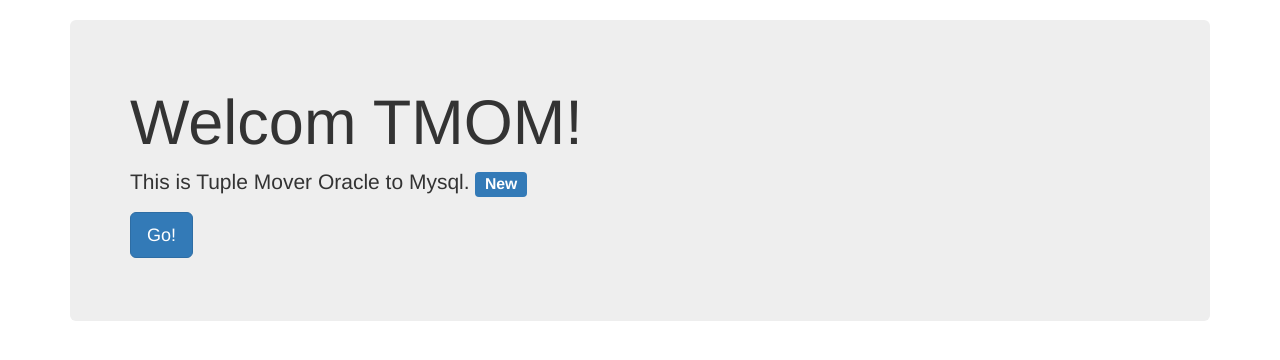
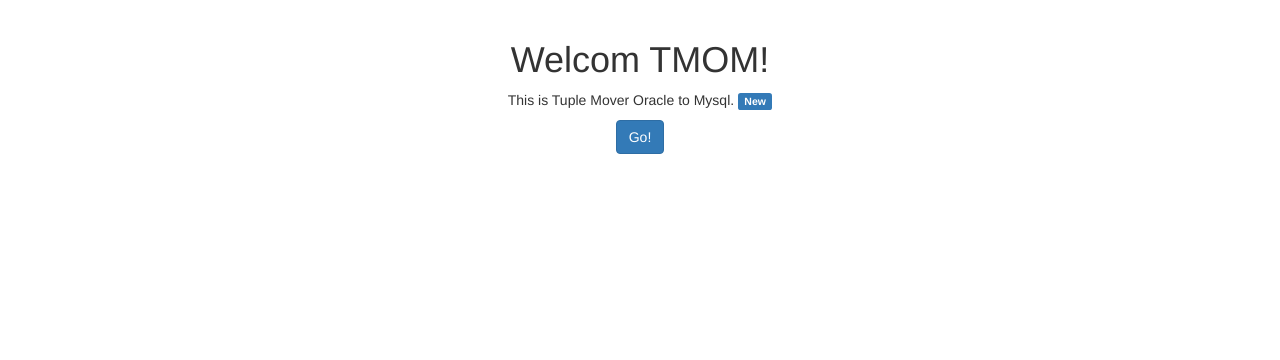
Before and after one commit to ahwaboin/tmom, a PHP site: page / in a window 1280 px wide. Shown: the part 52-412 px from the top of the page. Run offline with PHP 8.4, Linux system fonts and the light colour scheme.

Commit message:
move folder

```diff
--- a/TMOM/basephp/footer.php
+++ b/TMOM/basephp/footer.php
@@ -1,6 +1,6 @@
     <!-- jQuery -->
-    <script src="../js/jquery-3.2.1.min.js"></script>
+    <script src="../resources/js/jquery-3.2.1.min.js"></script>
     <!-- Bootstrap -->
-    <script src="../js/bootstrap.min.js"></script>
+    <script src="../resources/js/bootstrap.min.js"></script>
   </body>
 </html>
--- a/TMOM/basephp/header.php
+++ b/TMOM/basephp/header.php
@@ -7,7 +7,10 @@
     <title>TMOM - Tuple Mover Oracle to Mysql</title>
 
     <!-- 부트스트랩 -->
-    <link href="../css/bootstrap.min.css" rel="stylesheet">
+    <link href="../resources/css/bootstrap.min.css" rel="stylesheet">
+    <!-- my style -->
+    <link href="../resources/css/style.css" rel="stylesheet">
+
 
     <!-- IE8 에서 HTML5 요소와 미디어 쿼리를 위한 HTML5 shim 와 Respond.js -->
     <!-- WARNING: Respond.js 는 당신이 file:// 을 통해 페이지를 볼 때는 동작하지 않습니다. -->
--- a/TMOM/index.php
+++ b/TMOM/index.php
@@ -2,12 +2,16 @@
 include 'basephp/header.php';
 ?>
 
-<section>
+<section id="mainSection">
 	<div class="container">
-		<div class="jumbotron">
-		  <h1>Welcom TMOM!</h1>
-		  <p>This is Tuple Mover Oracle to Mysql. <span class="label label-primary">New</span></p>
-		  <p><a class="btn btn-primary btn-lg" href="dmsection/dmora.php" role="button">Go!</a></p>
+		<div class="row">
+			<div class="col-md-12">
+				<div class="text-center mainSection">
+				  <h1>Welcom TMOM!</h1>
+				  <p>This is Tuple Mover Oracle to Mysql. <span class="label label-primary">New</span></p>
+				  <p><a class="btn btn-primary" href="dmsection/dmora.php" role="button">Go!</a></p>
+				</div>
+			</div>
 	  </div>
 	</div>
 
--- /dev/null
+++ b/TMOM/resources/css/style.css
@@ -0,0 +1,7 @@
+@CHARSET "UTF-8";
+
+/* .mainSection{
+	background-image: url("../images/pexels-photo-270572.jpeg");
+	background-position: cover;
+	height:768px;
+} */
```
Also changed, not shown: TMOM/resources/css/bootstrap-theme.css (renamed from TMOM/css/bootstrap-theme.css), TMOM/resources/css/bootstrap-theme.min.css (renamed from TMOM/css/bootstrap-theme.min.css), TMOM/resources/css/bootstrap.css (renamed from TMOM/css/bootstrap.css), TMOM/resources/css/bootstrap.min.css (renamed from TMOM/css/bootstrap.min.css), TMOM/resources/fonts/glyphicons-halflings-regular.ttf (renamed from TMOM/fonts/glyphicons-halflings-regular.ttf), TMOM/resources/fonts/glyphicons-halflings-regular.woff (renamed from TMOM/fonts/glyphicons-halflings-regular.woff), TMOM/resources/fonts/glyphicons-halflings-regular.woff2 (renamed from TMOM/fonts/glyphicons-halflings-regular.woff2), TMOM/resources/images/pexels-photo-270572.jpeg (added), TMOM/resources/js/bootstrap.js (renamed from TMOM/js/bootstrap.js), TMOM/resources/js/bootstrap.min.js (renamed from TMOM/js/bootstrap.min.js), TMOM/resources/js/jquery-3.2.1.min.js (renamed from TMOM/js/jquery-3.2.1.min.js), TMOM/resources/js/npm.js (renamed from TMOM/js/npm.js), 8 other files.
